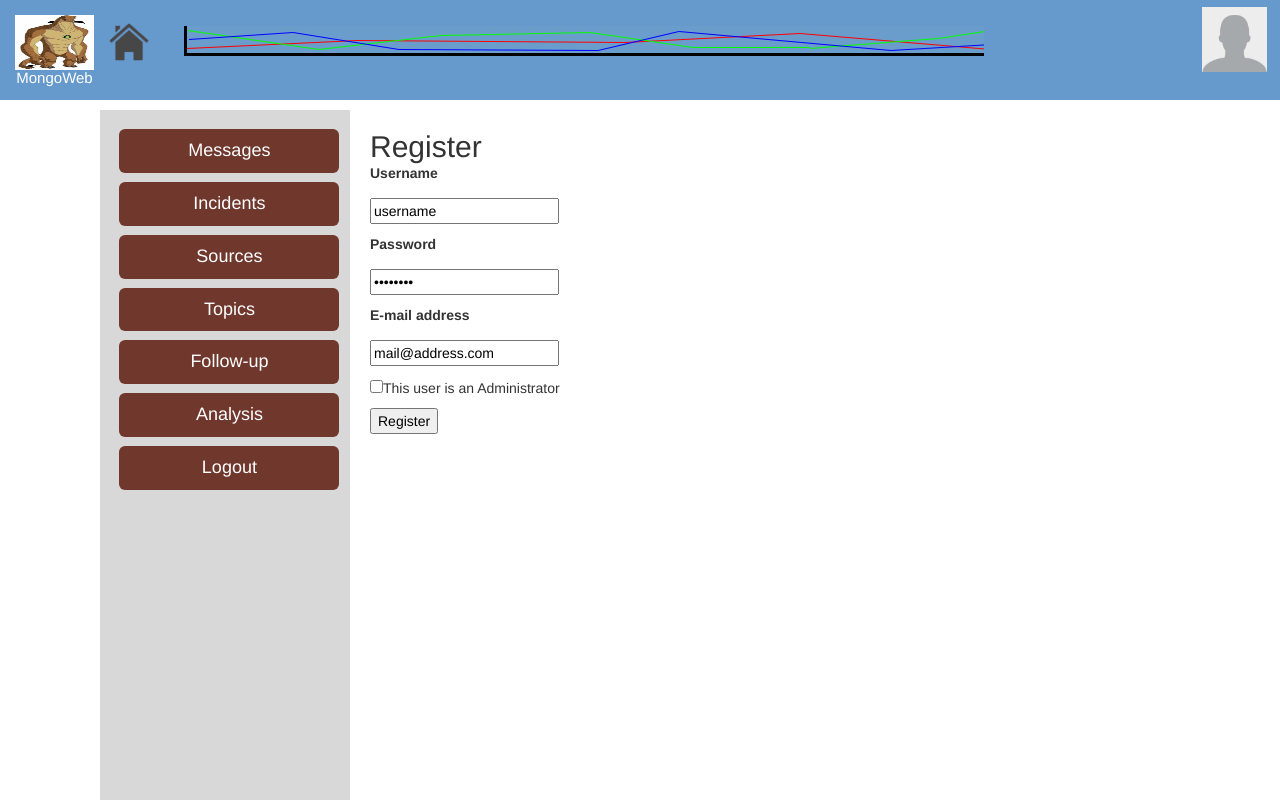
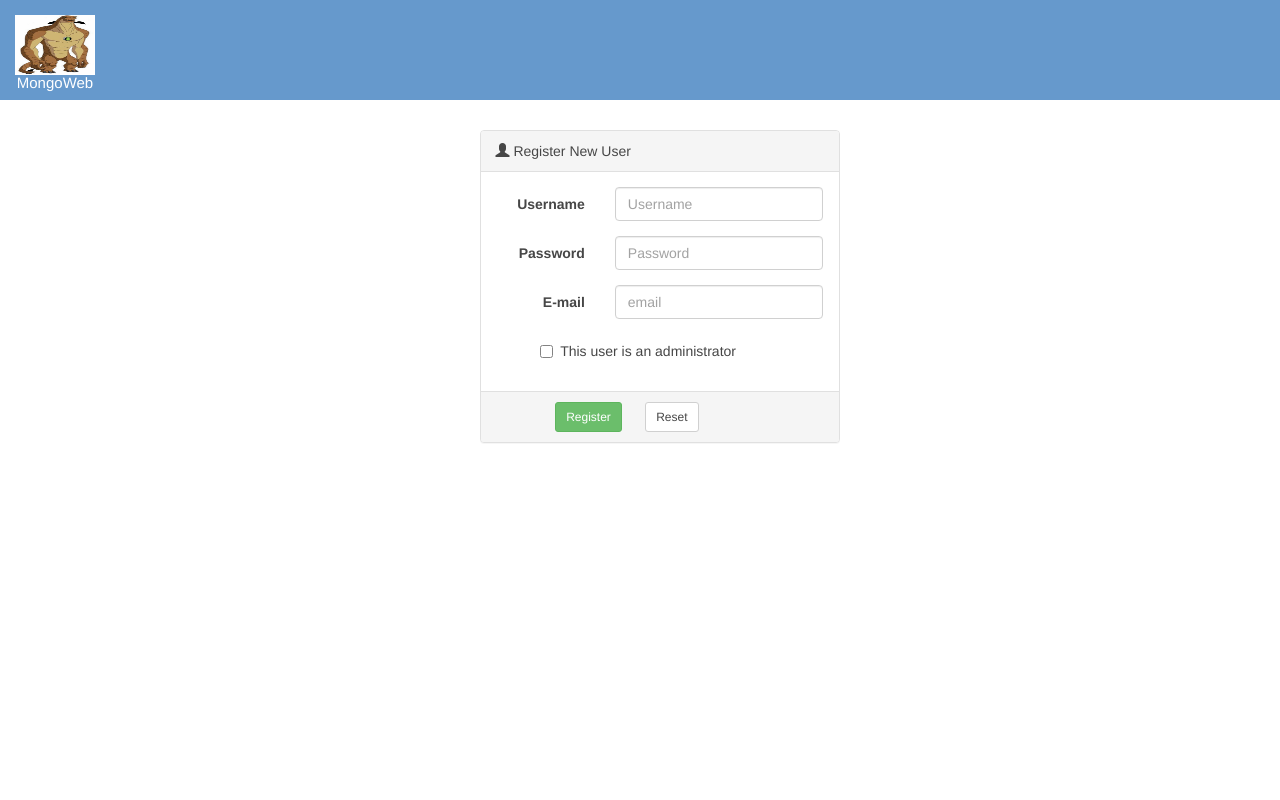
Before and after one commit to SiddharthC/Humongosaur, a website: page views/register.html in a window 1280 px wide. Shown: the top 800 px of the page. Drawn offline with nearby package versions, Linux system fonts and the light colour scheme.

Commit message:
register page done. Not working yet

```diff
--- a/controllers/mongoweb.js
+++ b/controllers/mongoweb.js
@@ -147,7 +147,7 @@ var MongoWebController = {
 			return;
 		}
 
-		if (username = 'mail@address.com'){
+		if (username == 'mail@address.com'){
 			res.send("Please input a valid email address");
 			return;
 		}
@@ -164,7 +164,7 @@ var MongoWebController = {
 			}
 
 			if (result){
-				res.send("This email id  is already registered...\nPlease use Reset Form for password recovery.");
+				res.send("This email id  is already registered...");
 			}
 			else{
 				new User({
--- a/views/css/main.css
+++ b/views/css/main.css
@@ -61,8 +61,8 @@ h1, h2, h3, h4, h5, h6, .h1, .h2, .h3, .h4, .h5, .h6{
 }
 
 #wrapper {
-	min-width: 1150px;
-	padding: 10px 30px 0 100px;
+//	min-width: 1150px;
+	padding: 10px 30px 0 400px;
 }
 
 #table td {
--- a/views/css/register.css
+++ b/views/css/register.css
@@ -17,13 +17,13 @@ margin-top:30px;
 #header {
     height:100px;
     background-color: #6699CC;
-    margin: 0 auto;
+    margin: 0;
     min-width: 1150px;
 }
 
 #logo {
     float: left;
-    margin: 12px 0 0 15px;
+    margin: 15px 0 0 15px;
     text-align: center;
 }
 
@@ -36,7 +36,7 @@ margin-top:30px;
 }
 
 #homebutton {
-    padding: 12px 0 0 30px;
+    padding: 17px 0 0 10px;
     float: left;
 }
 
--- a/views/register.html
+++ b/views/register.html
@@ -1,90 +1,70 @@
 <!doctype html>
 <html lang="en-US">
+
 	<head>
-
 		<meta charset="utf-8">
-
-	<title>Home</title>
+		<title>Register</title>
 		<link rel="stylesheet" href="http://fonts.googleapis.com/css?family=Varela+Round">
 		<link rel="stylesheet" href="css/main.css">
+		<link rel="stylesheet" href="css/register.css">
 		<link rel="stylesheet" href="./css/bootstrap.css">
 		<script src="//ajax.googleapis.com/ajax/libs/jquery/1.10.2/jquery.min.js"></script>
-	<script src="scripts/logout.js"></script>
-
-	<!--[if lt IE 9]>
-		<script src="http://html5shiv.googlecode.com/svn/trunk/html5.js"></script>
-	<![endif]-->
 	</head>
 
-<body>
-
+	<body onload="form1.reset();">
 		<div id="header">
 			<div id="headercenter">
 				<div id="logo">
-                <img src="images/MongoWeb.png" width="79px" height="55px" alt="MongoWeb" /><br/>
+					<a href="home.html">
+						<img src="images/MongoWeb.png" width="80px" height="60px" alt="MongoWeb" /><br/>
 						<h1>MongoWeb</h1>
-            </div>
-            <div id="homebutton">
-                <a href="home.html"><img src="images/home.png" width="50px" height="50px" alt="Home" /></a>
-            </div>
-            <div id="graph">
-                <img src="images/graph.jpg" width="800px" height="30px" alt="Graph" />
-            </div>
-            <div id="profile">
-                <img src="images/profile.png" width="65px" height="65px" alt="Profile" />
+					</a>
 				</div>
 			</div>
 		</div>
-    <div id="wrapper">
-        <div id="left">
-            <div id="navbar">
-                <ul>
-                    <a href="messages.html"><button type="button" class="btn btn-primary btn-lg">Messages</button></a>
-                    <a href="#"><button type="button" class="btn btn-primary btn-lg">Incidents</button></a>
-                    <a href="#"><button type="button" class="btn btn-primary btn-lg">Sources</button></a>
-                    <a href="topics.html"><button type="button" class="btn btn-primary btn-lg">Topics</button></a>
-                    <a href="#"><button type="button" class="btn btn-primary btn-lg">Follow-up</button></a>
-                    <a href="#"><button type="button" class="btn btn-primary btn-lg">Analysis</button></a>
-                    <a id="logout_link" href="#"><button type="button" class="btn btn-primary btn-lg">Logout</button></a>
-                </ul>
+		<div id="login">
+			<div class="container">
+				<div class="row">
+					<div class="col-md-4 col-md-offset-7" style="margin-left:35%">
+						<div class="panel panel-default">
+							<div class="panel-heading"><span class="glyphicon glyphicon-user"></span> Register New User</div>
+							<form id="form1" class="form-horizontal" role="form" method="POST" action="/register">
+								<div class="panel-body">
+									<div class="form-group">
+										<label for="inputUsername" class="col-sm-4 control-label">Username </label>
+										<div class="col-sm-8"><input name="username" type="text" class="form-control" id="inputUsername" placeholder="Username" required></div>
+									</div>
+									<div class="form-group">
+										<label for="inputPassword3" class="col-sm-4 control-label">Password </label>
+										<div class="col-sm-8"><input name="password" type="password" class="form-control" id="inputPassword3" placeholder="Password" required></div>
+									</div>
+									<div class="form-group">
+										<label for="email" class="col-sm-4 control-label">E-mail </label>
+										<div class="col-sm-8"><input name="email" type="email" class="form-control" id="email" placeholder="email" required></div>
+									</div>
+									<div class="form-group">
+										<div class="col-sm-offset-2 col-sm-15">
+											<div class="checkbox">
+												<label><input type="checkbox" name="isAdminFlag" value="true">This user is an administrator</input></label>
 											</div>
 										</div>
-            <div id="right">
-                <div id="register" style="float: left; margin: 20px 0 0 20px;">
-                <h2 style="margin: 0; padding:0;">Register</h2>
-                <form action="/register" method="POST">
-                    <fieldset>
-                        <p>
-                            <label for="username">Username</label>
-                        </p>
-                        <p>
-                            <input type="text" id="username" name="username" value="username" onBlur="if(this.value=='')this.value='Username'" onFocus="if(this.value=='Username')this.value=''">
-                        </p>
-
-                        <p>
-                            <label for="password">Password</label>
-                        </p>
-                        <p>
-                            <input type="password" id="password" name="password" value="password" onBlur="if(this.value=='')this.value='password'" onFocus="if(this.value=='password')this.value=''">
-                        </p>
-                        <p>
-                            <label for="email">E-mail address</label>
-                        </p>
-                        <p>
-                            <input type="email" id="email" name="email" value="mail@address.com" onBlur="if(this.value=='')this.value='mail@address.com'" onFocus="if(this.value=='mail@address.com')this.value=''">
-                        </p>
-                        <p>
-                            <input type="checkbox" name="isAdminFlag" value="true">This user is an Administrator</input>
-                        </p>
-                        <p>
-                            <input type="submit" value="Register">
-                        </p>
-                    </fieldset>
+									</div>
+								</div>
+								<div class="panel-footer">
+									<div class="form-group last">
+										<div class="col-sm-offset-2 col-sm-9">
+											<button type="submit" class="btn btn-success btn-sm">Register</button>&nbsp&nbsp&nbsp&nbsp&nbsp
+											<button type="reset" class="btn btn-default btn-sm">Reset</button>
+										</div>
+									</div>
 								</form>
 							</div>
 						</div>
 					</div>
-
+				</div>
+			</div>
+		</div>
+		<!-- end login -->
 		<script type="text/javascript" src="./scripts/bootstrap.min.js"></script>
 	</body>
 </html>
```
Also changed, not shown: views/login_page.html (+11 -33 lines), views/testPage.html (+49 -64 lines). Lines whose indentation alone changed are shown as unchanged.
